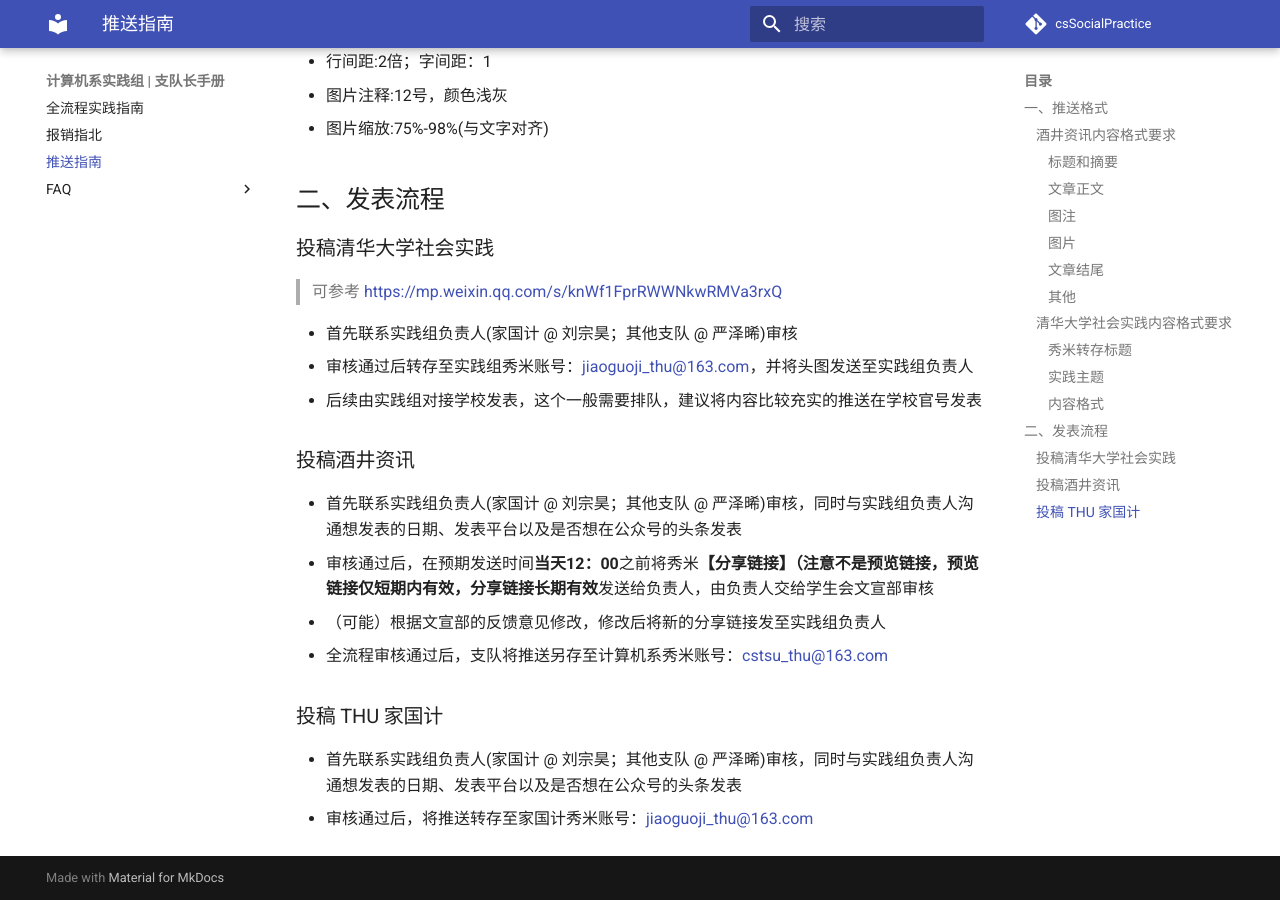
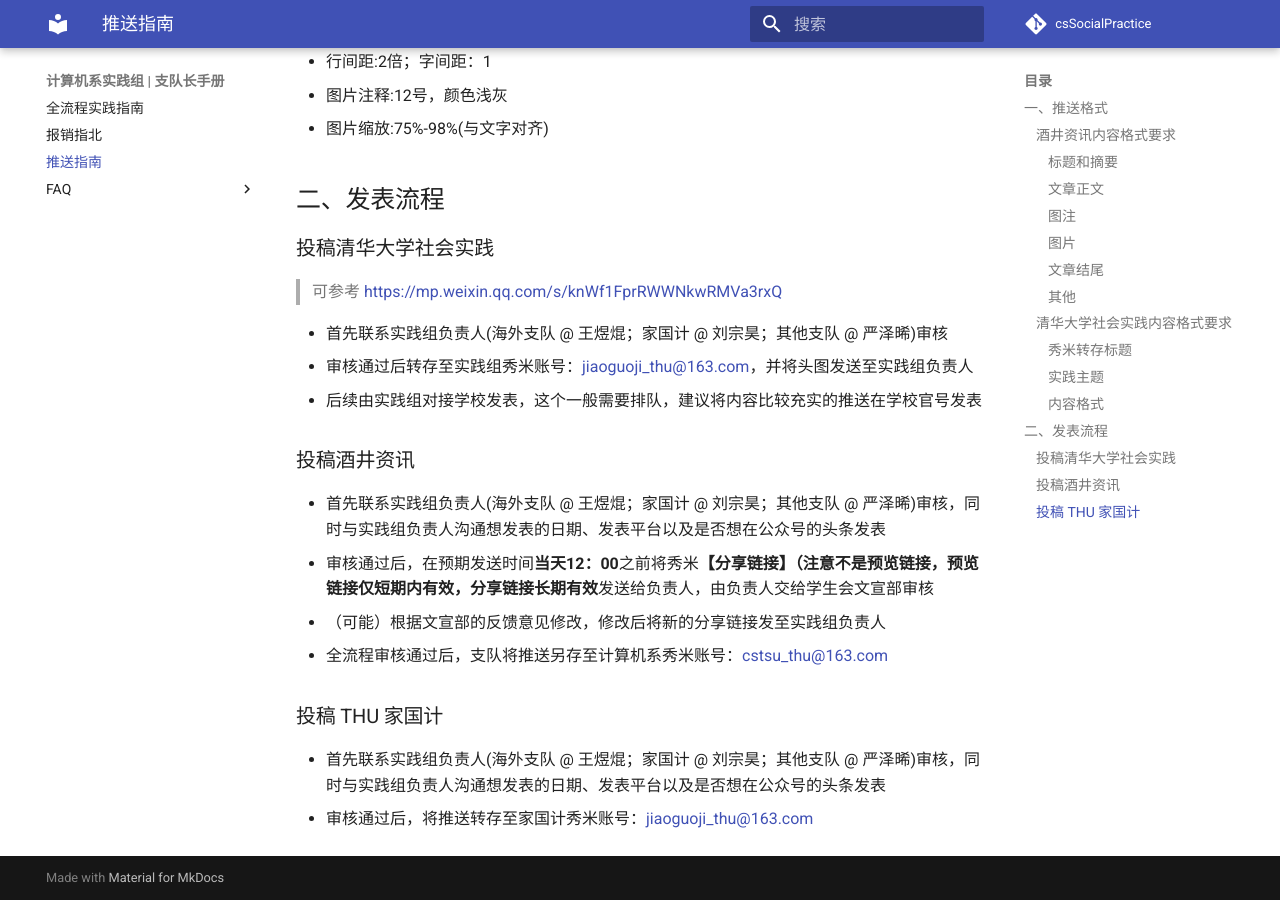
Before and after one commit to wang-yk-never/csSocialPractice, an MkDocs documentation site: the page built from docs/推送指南.md, in a window 1280 px wide and 900 px high, scrolled down 1358 px. Built offline with MkDocs 1.6.1 and Material for MkDocs 9.7.7, drawn with Linux system fonts in a browser that asks for light colours; comment, search, counter and statistics services are not loaded.

Commit message:
增加海外支队审核人

```diff
--- a/docs/推送指南.md
+++ b/docs/推送指南.md
@@ -52,18 +52,18 @@
 
 > 可参考 https://mp.weixin.qq.com/s/knWf1FprRWWNkwRMVa3rxQ
 
-- 首先联系实践组负责人(家国计 @ 刘宗昊；其他支队 @ 严泽晞)审核
+- 首先联系实践组负责人(海外支队 @ 王煜焜；家国计 @ 刘宗昊；其他支队 @ 严泽晞)审核
 - 审核通过后转存至实践组秀米账号：jiaoguoji_thu@163.com，并将头图发送至实践组负责人
 - 后续由实践组对接学校发表，这个一般需要排队，建议将内容比较充实的推送在学校官号发表
 
 ### 投稿酒井资讯
 
-- 首先联系实践组负责人(家国计 @ 刘宗昊；其他支队 @ 严泽晞)审核，同时与实践组负责人沟通想发表的日期、发表平台以及是否想在公众号的头条发表
+- 首先联系实践组负责人(海外支队 @ 王煜焜；家国计 @ 刘宗昊；其他支队 @ 严泽晞)审核，同时与实践组负责人沟通想发表的日期、发表平台以及是否想在公众号的头条发表
 - 审核通过后，在预期发送时间**当天12：00**之前将秀米**【分享链接】（注意不是预览链接，预览链接仅短期内有效，分享链接长期有效**发送给负责人，由负责人交给学生会文宣部审核
 - （可能）根据文宣部的反馈意见修改，修改后将新的分享链接发至实践组负责人
 - 全流程审核通过后，支队将推送另存至计算机系秀米账号：cstsu_thu@163.com
 
 ### 投稿 THU 家国计
 
-- 首先联系实践组负责人(家国计 @ 刘宗昊；其他支队 @ 严泽晞)审核，同时与实践组负责人沟通想发表的日期、发表平台以及是否想在公众号的头条发表
+- 首先联系实践组负责人(海外支队 @ 王煜焜；家国计 @ 刘宗昊；其他支队 @ 严泽晞)审核，同时与实践组负责人沟通想发表的日期、发表平台以及是否想在公众号的头条发表
 - 审核通过后，将推送转存至家国计秀米账号：jiaoguoji_thu@163.com
```
